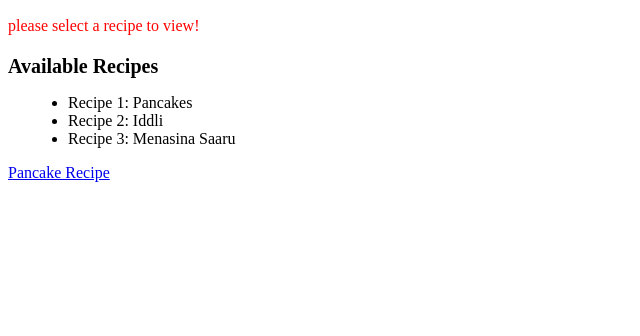
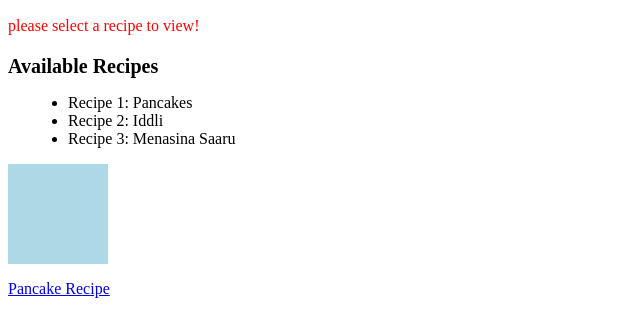
Before and after one commit to rakatar/theodinproject, a plain HTML site: page odin-recipes/index.html in a window 1280 px wide. Shown: the part 110-446 px from the top of the page, without its empty margins (0-640 px from the left). Drawn offline with Linux system fonts and the light colour scheme.

Commit message:
practicing decendant combinator selectors

```diff
--- a/odin-recipes/index.html
+++ b/odin-recipes/index.html
@@ -21,6 +21,11 @@
     .subsection.content {
       margin-left: 20px;
     }
+    .ancestor .child .grandchild {
+      width: 100px;
+      height: 100px;
+      background-color: lightblue;
+    }
     </style>
 </head>
 <body>
@@ -36,6 +41,13 @@
                 <li>Recipe 3: Menasina Saaru</li>
             </ul>
     </div>
+    <div class="ancestor">
+      <div class="child">
+        <div class="grandchild"></div>
+      </div>
+    </div>
+    <div class="child"></div>
+    <div class="grandchild"></div>
     <p>
         <a href="./pages/pancakes.html">Pancake Recipe</a>
     </p>
```
